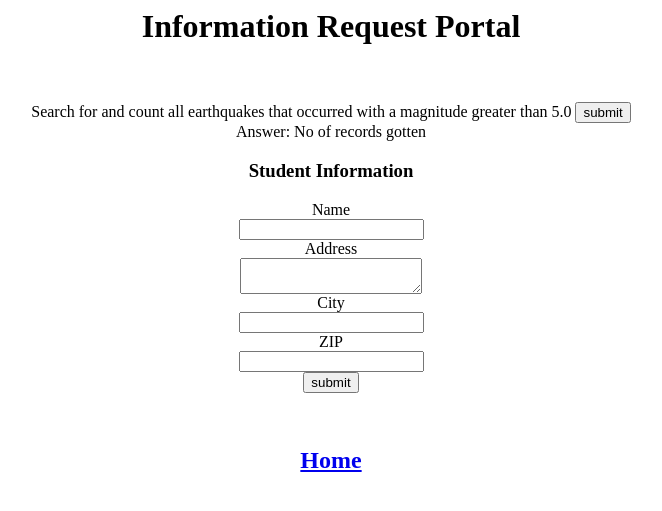
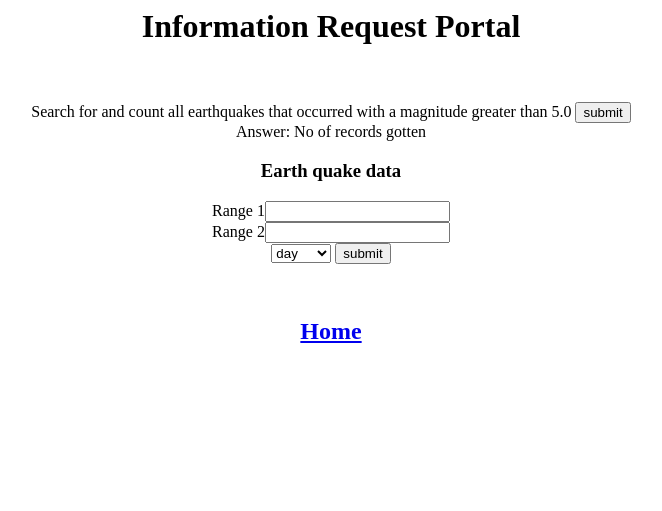
Before and after one commit to ilwindcunha/Assignment2, a Flask app: page /UI in a window 1280 px wide. Shown: the top 511 px of the page, without its empty margins (309-971 px from the left). Run offline with Flask 2, Linux system fonts and the light colour scheme.

Commit message:
committing pypyodbc

```diff
--- a/main.py
+++ b/main.py
@@ -1,9 +1,12 @@
 from flask import Flask, render_template, request, redirect, url_for, send_from_directory
 import pypyodbc
 #import sqlite3 as sql
-# import pyodbc
+import pyodbc
+import datetime as DT
 import csv
 import os
+import datetime
+
 
 app = Flask(__name__)
 
@@ -40,7 +43,7 @@ def uploadCSV():
         reader = csv.reader(f)
         columns = next(reader)
         print(columns)
-        query = 'insert into EarthquakeOne ({0}) values ({1})'
+        query = 'insert into EarthquakeTwo ({0}) values ({1})'
         query = query.format(','.join(columns), ','.join('?' * len(columns)))
 
         for data in reader:
@@ -63,7 +66,7 @@ def addrec():
 
     if request.method == 'POST':
         # print("inside")
-        query = "select count(*) from earthquakeone where mag > 5.0"
+        query = "select count(*) from EarthquakeTwo where mag > 5.0"
         print(query)
         cursor.execute(query)
         result=cursor.fetchone()
@@ -74,6 +77,44 @@ def addrec():
 
         return render_template("view.html", msg=value)
 
+@app.route('/search', methods=['POST', 'GET'])
+def search():
+    # print("here")
+    # Search    for 2.0 to 2.5, 2.5 to 3.0… for a week a day or the whole 30 days.
+    if request.method == 'POST':
+        # print("inside")
+        rangeOne = request.form['range1']
+        rangeTwo = request.form['range2']
+        length = request.form['length']
+        print(length)
+        if(length=='week'):
+            today = DT.date.today()
+            criteria=today-DT.timedelta(days=7)
+        if(length=='day'):
+            today = DT.date.today()
+            criteria = today - DT.timedelta(days=1)
+        if(length=='month'):
+            today = DT.date.today()
+            criteria = today - DT.timedelta(days=30)
+
+        print(today)
+        print (criteria)
+
+
+        # stringToday = today.dateutcnow().strftime('%Y-%m-%d %H:%M:%S.%f')[:-3]
+        # stringCriteria = criteria.utcnow().strftime('%Y-%m-%d %H:%M:%S.%f')[:-3]
+
+        # query = "select * from EarthquakeTwo where (timee between "+today +" and "+criteria+") and (mag between '"+rangeTwo+"' and '"+rangeTwo+"')"
+        query = "select * from EarthquakeTwo where timee between ? and ? "
+        print(query)
+        cursor.execute(query,(today,criteria))
+        result=cursor.fetchone()
+        print("code here")
+        print(result)
+        value=result[0]
+        print(value)
+
+        return render_template("view.html", msg=value)
 
 
 if __name__ == '__main__':
--- a/templates/view.html
+++ b/templates/view.html
@@ -5,8 +5,7 @@
       <br> <br>
 
 
-
-
+      <center>
       <form action = "{{ url_for('addrec') }}" method = "POST">
 
           <label> Search for and count all earthquakes that occurred with a magnitude greater
@@ -15,23 +14,20 @@
           <label>Answer: No of records gotten </label> <strong>{{msg}}</strong>
       </form>
 
-      <form action = "{{ url_for('addrec') }}" method = "POST">
-      <h3>Student Information</h3>
-      Name<br>
+      <form action = "{{ url_for('search') }}" method = "POST">
+      <h3>Earth quake data</h3>
+          <label>Range 1</label><input type = "text" name = "range1" /></br>
+          <label>Range 2</label><input type = "text" name = "range2" /></br>
 
-      <input type = "text" name = "nm" /></br>
-
-      Address<br>
-      <textarea name = "add" ></textarea><br>
-
-      City<br>
-      <input type = "text" name = "city" /><br>
-
-      ZIP<br>
-      <input type = "text" name = "pin" /><br>
+          <select name="length">
+              <option value="day">day</option>
+              <option value="week">week</option>
+              <option value="month">month</option>
+          </select>
       <input type = "submit" value = "submit" /><br>
 
       </form>
+      </center>
       <br>
       <h2> <a href = "/">Home</a> </h2>
 
```
